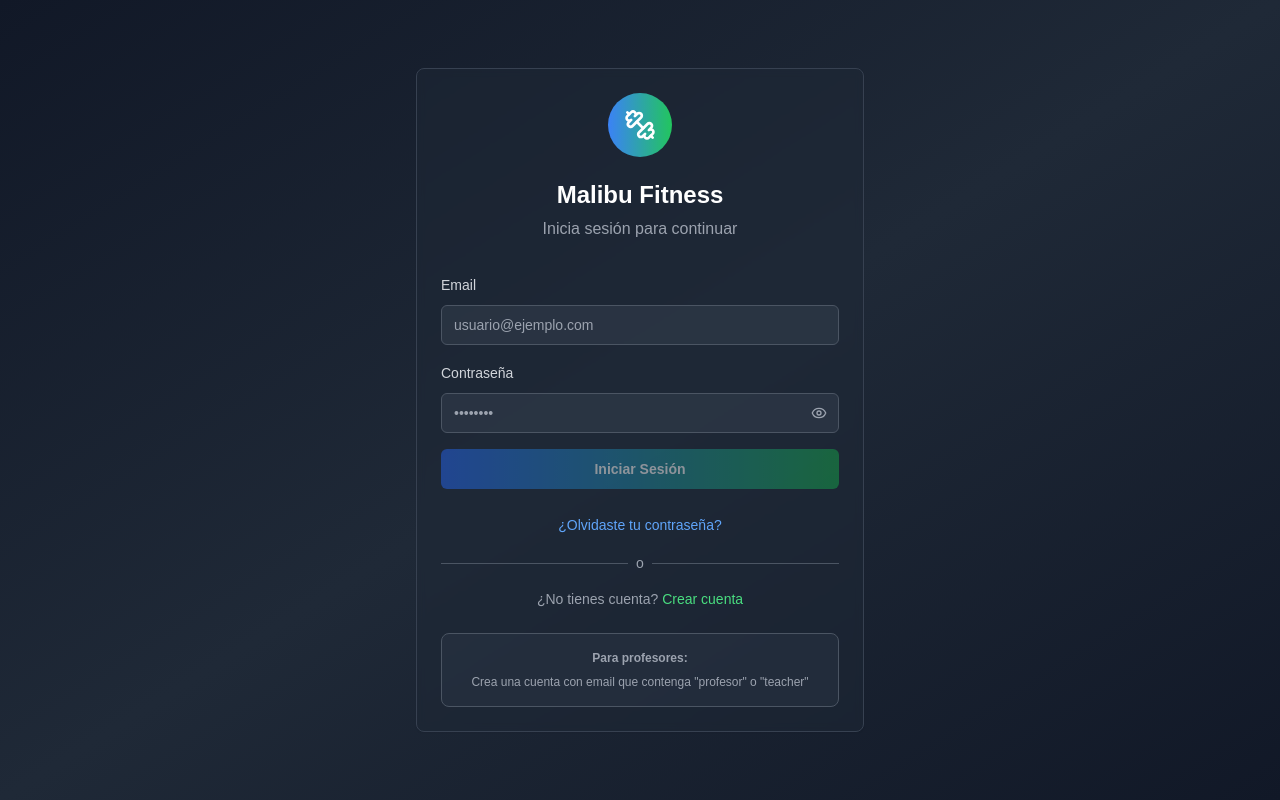
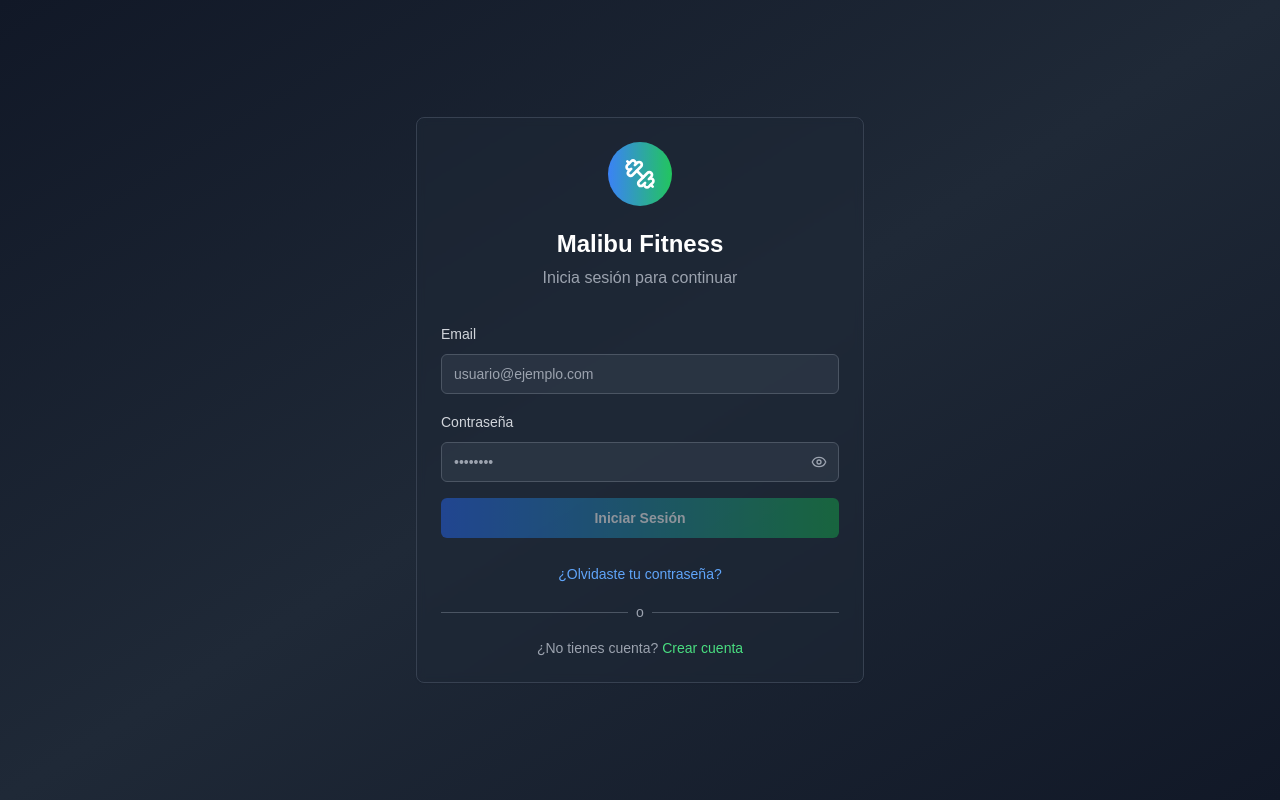
Before and after one commit to AlannFernandez/malibu-fitness-club, a Next.js app: page / in a window 1280 px wide. Built offline with nearby package versions, Linux system fonts and the light colour scheme; no server answers.

Commit message:
delete instruction for teacher registration

```diff
--- a/components/login-screen.tsx
+++ b/components/login-screen.tsx
@@ -167,16 +167,6 @@ export default function LoginScreen({ onLogin }: LoginScreenProps) {
                 </Button>
               </div>
             </div>
-
-            {/* Demo Instructions */}
-            <div className="mt-8 p-4 bg-gray-700/30 rounded-lg border border-gray-600">
-              <p className="text-xs text-gray-400 text-center mb-2">
-                <strong>Para profesores:</strong>
-              </p>
-              <p className="text-xs text-gray-400 text-center">
-                Crea una cuenta con email que contenga "profesor" o "teacher"
-              </p>
-            </div>
           </CardContent>
         </Card>
       </div>
```
